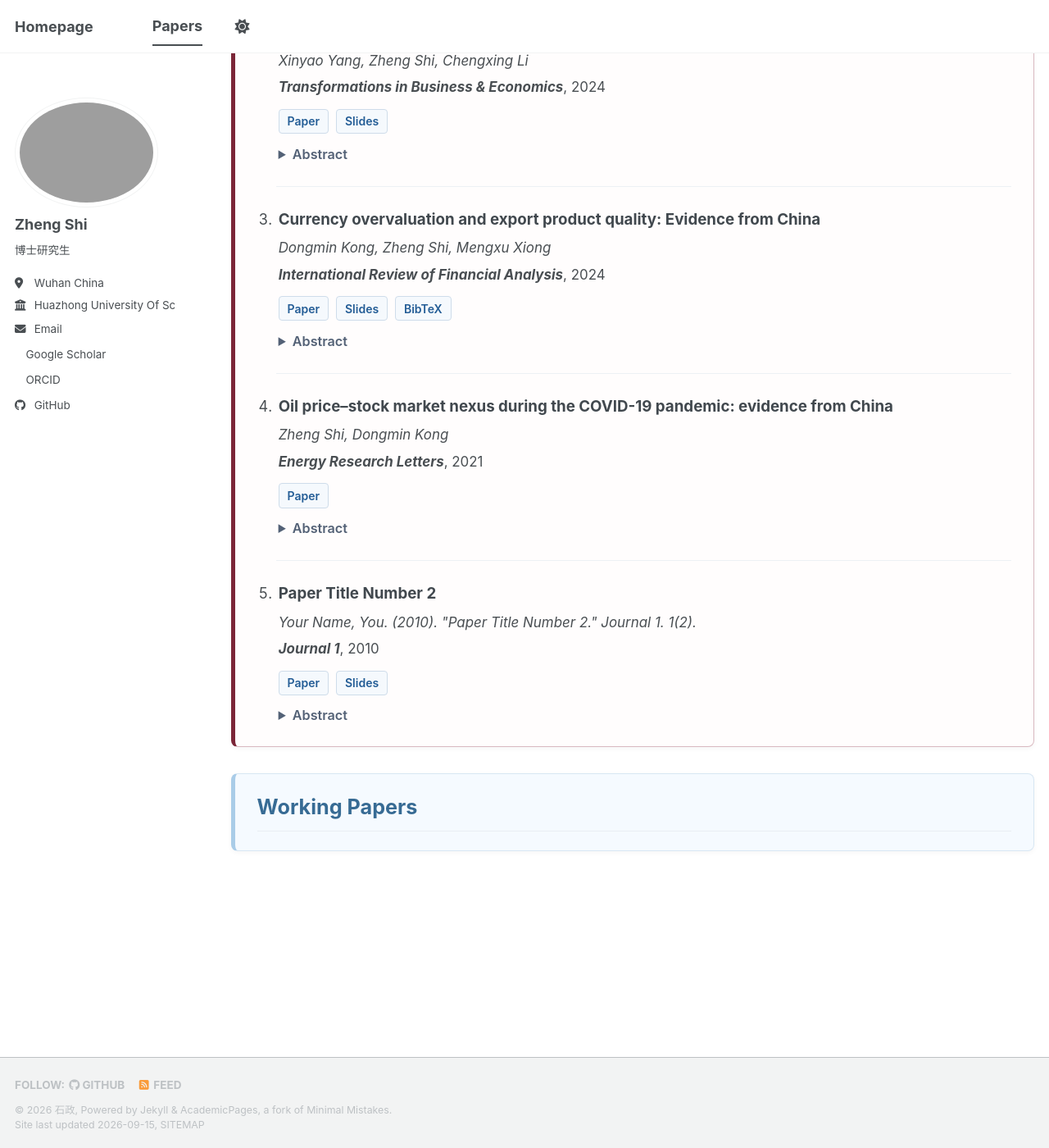
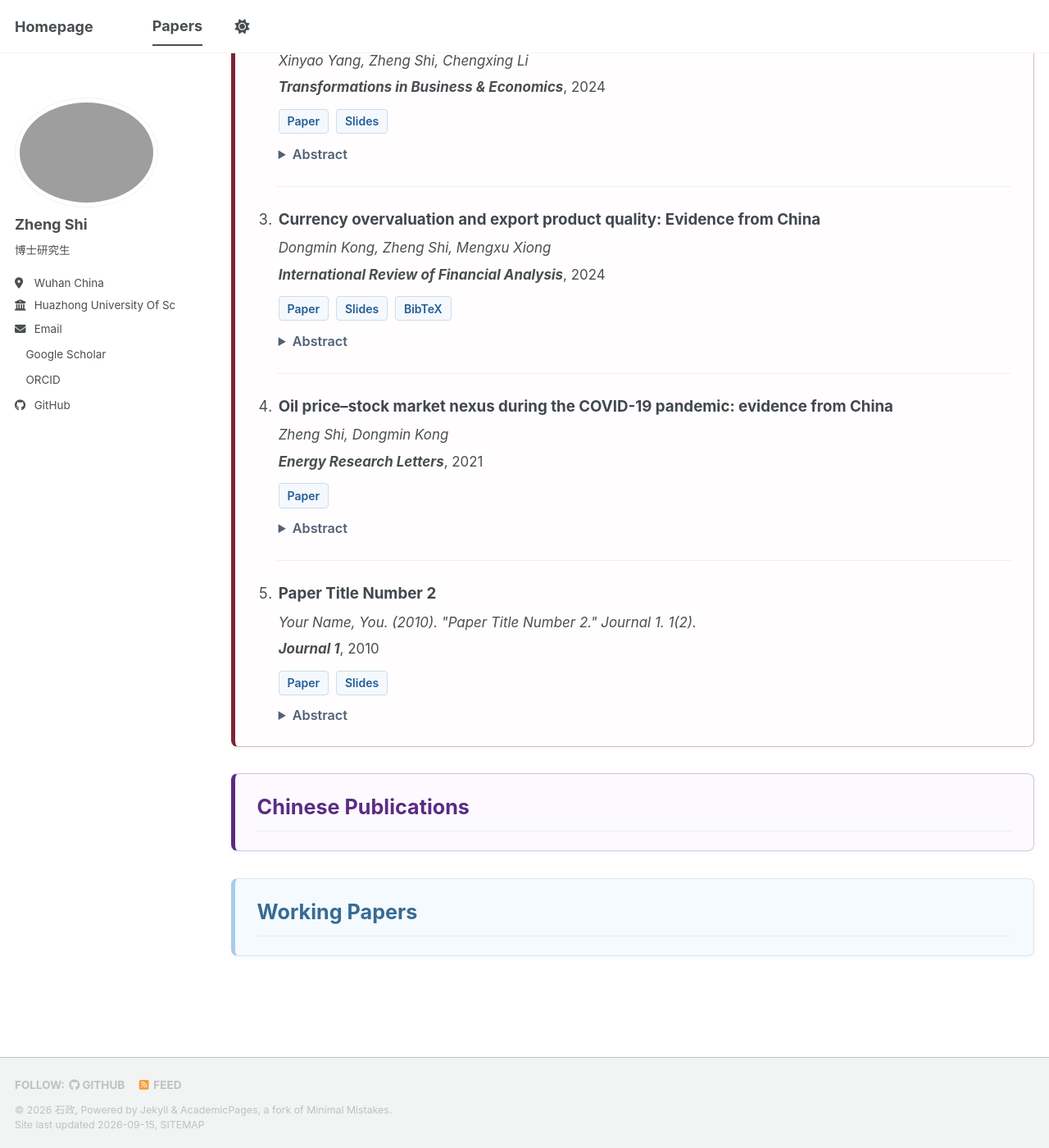
Before and after one commit to zhengshi-econ/zhengshi-econ.github.io, a Jekyll site: the page built from _pages/publications.html, in a window 1280 px wide and 1400 px high, scrolled down 529 px. Shown: the whole window at 82% size. Built offline with Jekyll 4.4.1, drawn with Linux system fonts in a browser that asks for light colours; a style sheet for code colours, icons or effects is not loaded.

Commit message:
Add Chinese publications section to research page

```diff
--- a/_pages/publications.html
+++ b/_pages/publications.html
@@ -20,6 +20,10 @@ author_profile: true
 .research-page .research-group--manuscripts {
   --paper-accent: var(--paper-publications);
   border-color: #d9b9c0; border-left-color: var(--paper-publications); background: #fffdfd;
+}
+.research-page .research-group--chinese {
+  --paper-accent: #5b2c83;
+  border-color: #d5c2e4; border-left-color: var(--paper-accent); background: #fcfaff;
 }
 .research-page .research-group--working {
   --paper-accent: #376b94;
@@ -85,8 +89,8 @@ author_profile: true
   {% endif %}
 
   {% assign papers = site.publications | sort: "date" | reverse %}
-  {% assign group_keys = "manuscripts,working,conferences,books,other" | split: "," %}
-  {% assign group_titles = "Publications,Working Papers,Conference Papers,Books,Other Research" | split: "," %}
+  {% assign group_keys = "manuscripts,chinese,working,conferences,books,other" | split: "," %}
+  {% assign group_titles = "Publications,Chinese Publications,Working Papers,Conference Papers,Books,Other Research" | split: "," %}
   {% for group_key in group_keys %}
     {% assign group_title = group_titles[forloop.index0] %}
     {% capture group_items %}
@@ -128,7 +132,7 @@ author_profile: true
       {% endfor %}
     {% endcapture %}
     {% assign group_items_trimmed = group_items | strip %}
-    {% if group_items_trimmed != "" or group_key == "manuscripts" or group_key == "working" %}
+    {% if group_items_trimmed != "" or group_key == "manuscripts" or group_key == "working" or group_key == "chinese" %}
       <section class="research-group research-group--{{ group_key }}{% if group_items_trimmed == "" %} research-group--empty{% endif %}" aria-labelledby="research-{{ group_key }}">
         <h2 class="research-heading" id="research-{{ group_key }}">{{ group_title }}</h2>
         {% if group_items_trimmed != "" %}<ol class="research-list">{{ group_items }}</ol>{% endif %}
```
